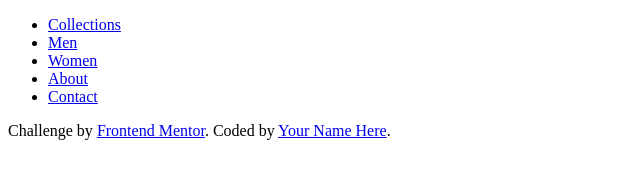
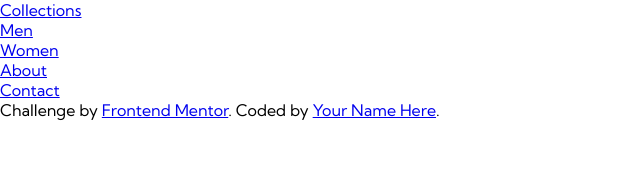
Before and after one commit to Chimoneg27/E-commerce-product-page, a plain HTML site: page index.html in a window 1280 px wide. Shown: the whole page, without its empty margins (0-640 px from the left). Drawn offline with Linux system fonts and the light colour scheme.

Commit message:
link styles add fonts

```diff
--- a/index.html
+++ b/index.html
@@ -5,7 +5,7 @@
   <meta name="viewport" content="width=device-width, initial-scale=1.0"> <!-- displays site properly based on user's device -->
 
   <link rel="icon" type="image/png" sizes="32x32" href="./images/favicon-32x32.png">
-
+  <link rel="stylesheet" href="styles/styles.css">
   <title>E-commerce product page</title>
 
 </head>
--- /dev/null
+++ b/styles/styles.css
@@ -0,0 +1,11 @@
+@import url('https://fonts.googleapis.com/css2?family=Kumbh+Sans:wght@100..900&display=swap');
+
+* {
+    margin: 0;
+    padding: 0;
+    box-sizing: border-box;
+}
+
+body {
+    font-family: 'Kumbh Sans', sans-serif;
+}
```
